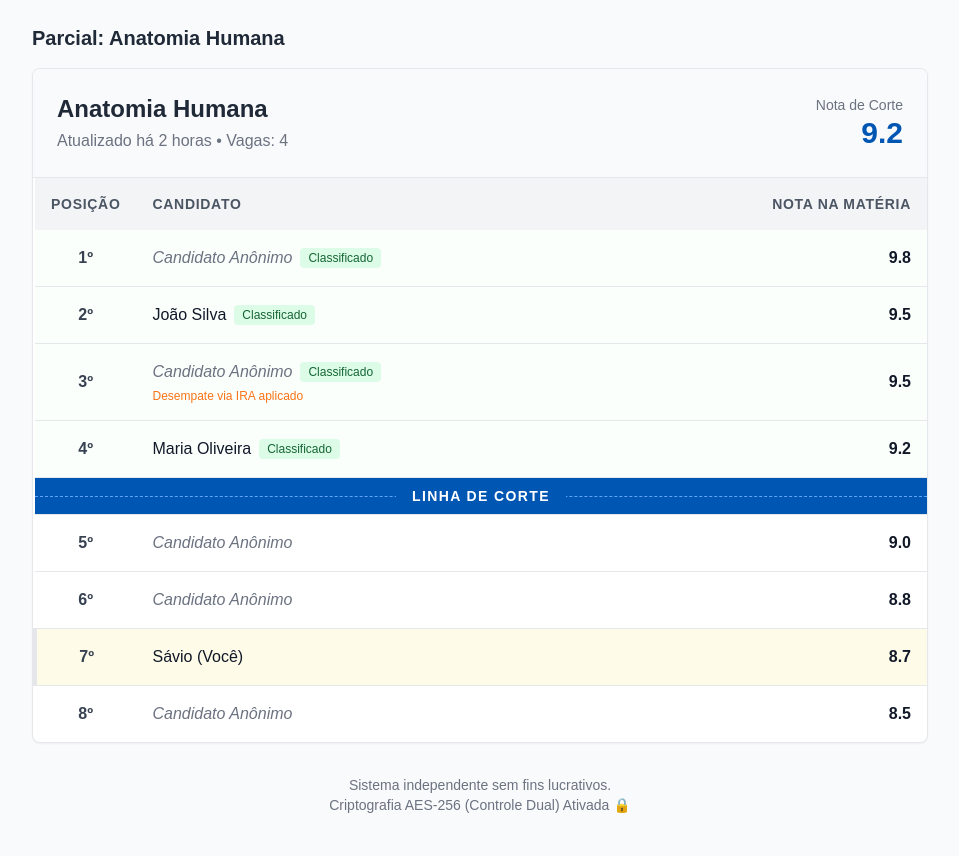
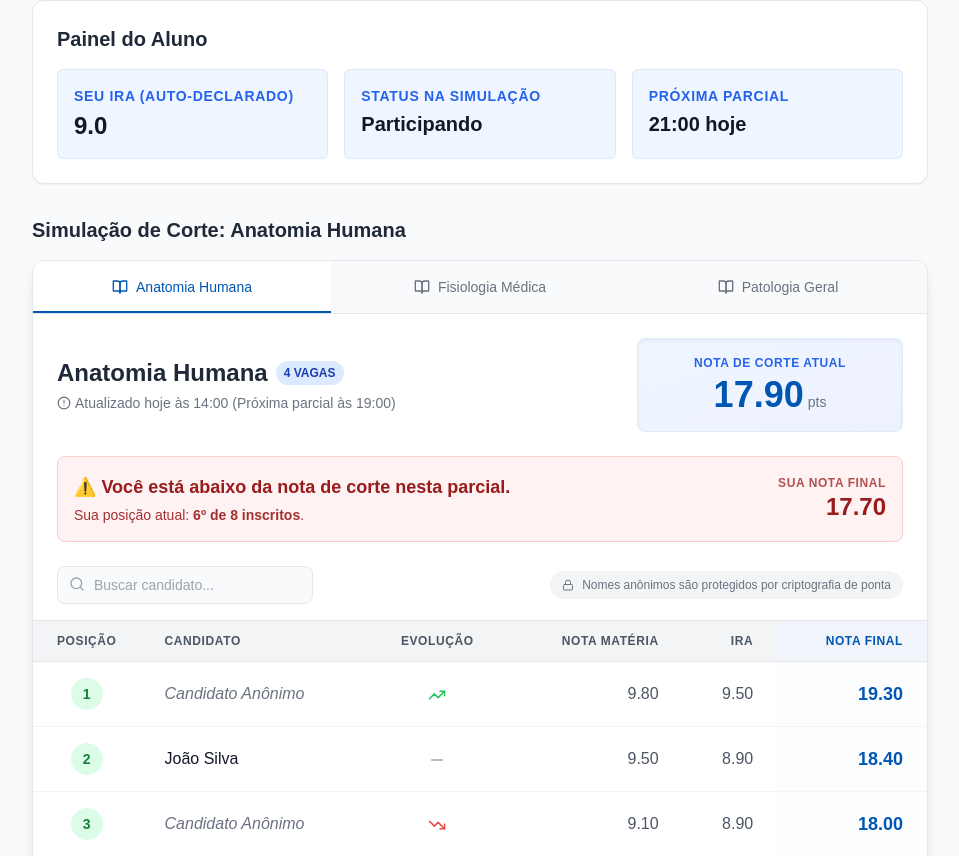
Before and after one commit to savinh0/Minha-Monitoria, a Next.js app: page / in a window 1280 px wide. Shown: the part 284-1140 px from the top of the page, without its empty margins (160-1119 px from the left). Built offline with nearby package versions, Linux system fonts and the light colour scheme.

Commit message:
Add files via upload

```diff
--- a/app/page.tsx
+++ b/app/page.tsx
@@ -1,19 +1,40 @@
 import Ranking from "@/components/Ranking";
+import { AlertTriangle } from 'lucide-react';
 
 export default function Home() {
   return (
     <div className="max-w-4xl mx-auto space-y-8">
 
-      <section className="bg-white p-6 rounded-lg shadow-sm border border-gray-200">
+      {/* AVISO IMPORTANTE SOBRE A NATUREZA DO SISTEMA */}
+      <div className="bg-orange-50 border-l-4 border-orange-500 p-4 rounded-r-lg shadow-sm">
+        <div className="flex items-start">
+          <div className="flex-shrink-0">
+            <AlertTriangle className="h-5 w-5 text-orange-500" />
+          </div>
+          <div className="ml-3">
+            <h3 className="text-sm font-bold text-orange-800">ATENÇÃO: SISTEMA NÃO-OFICIAL</h3>
+            <div className="mt-2 text-sm text-orange-700">
+              <p>
+                Este é um simulador paralelo mantido pelos alunos e <strong>NÃO</strong> tem nenhum vínculo com a reitoria ou com o sistema oficial da universidade.
+                O ranqueamento e a nota de corte exibidos aqui são estimativas probabilísticas (estilo "Olho na Vaga") baseadas APENAS nos candidatos que voluntariamente inseriram suas notas nesta plataforma.
+                <br /><br />
+                <strong>Sua posição real no edital oficial pode ser diferente.</strong>
+              </p>
+            </div>
+          </div>
+        </div>
+      </div>
+
+      <section className="bg-white p-6 rounded-xl shadow-sm border border-gray-200">
         <h2 className="text-xl font-bold text-gray-800 mb-4">Painel do Aluno</h2>
         <div className="grid grid-cols-1 md:grid-cols-3 gap-4">
           <div className="bg-blue-50 p-4 rounded-md border border-blue-100">
-            <p className="text-sm text-blue-600 font-semibold uppercase tracking-wider">Seu IRA</p>
+            <p className="text-sm text-blue-600 font-semibold uppercase tracking-wider">Seu IRA (Auto-declarado)</p>
             <p className="text-2xl font-bold text-gray-900 mt-1">9.0</p>
           </div>
           <div className="bg-blue-50 p-4 rounded-md border border-blue-100">
-            <p className="text-sm text-blue-600 font-semibold uppercase tracking-wider">Status</p>
-            <p className="text-xl font-bold text-gray-900 mt-1">Inscrito</p>
+            <p className="text-sm text-blue-600 font-semibold uppercase tracking-wider">Status na Simulação</p>
+            <p className="text-xl font-bold text-gray-900 mt-1">Participando</p>
           </div>
           <div className="bg-blue-50 p-4 rounded-md border border-blue-100">
             <p className="text-sm text-blue-600 font-semibold uppercase tracking-wider">Próxima Parcial</p>
@@ -24,14 +45,14 @@ export default function Home() {
 
       <section>
         <div className="flex justify-between items-end mb-4">
-          <h2 className="text-xl font-bold text-gray-800">Parcial: Anatomia Humana</h2>
+          <h2 className="text-xl font-bold text-gray-800">Simulação de Corte: Anatomia Humana</h2>
         </div>
         <Ranking />
       </section>
 
       <div className="text-center text-sm text-gray-500 mt-12 pb-8">
-        <p>Sistema independente sem fins lucrativos.</p>
-        <p>Criptografia AES-256 (Controle Dual) Ativada 🔒</p>
+        <p>Desenvolvido de alunos para alunos. Código Aberto.</p>
+        <p>Criptografia AES-256 Ativada 🔒 — Seus dados acadêmicos estão seguros.</p>
       </div>
     </div>
   );
--- a/components/Ranking.tsx
+++ b/components/Ranking.tsx
@@ -1,99 +1,231 @@
 "use client";
 import React, { useState } from 'react';
+import { Search, Info, TrendingUp, TrendingDown, Minus, BookOpen, AlertCircle, Lock } from 'lucide-react';
 
-// Dados Falsos para o MVP
+const COURSES = [
+  { id: "anatomia", name: "Anatomia Humana", vagas: 4 },
+  { id: "fisiologia", name: "Fisiologia Médica", vagas: 3 },
+  { id: "patologia", name: "Patologia Geral", vagas: 2 },
+];
+
 const FAKE_STUDENTS = [
-  { id: 1, name: "Candidato Anônimo", score: 9.8, ira: 9.5 },
-  { id: 2, name: "João Silva", score: 9.5, ira: 8.9 },
-  { id: 3, name: "Candidato Anônimo", score: 9.5, ira: 8.9 },
-  { id: 4, name: "Maria Oliveira", score: 9.2, ira: 9.1 },
-  { id: 5, name: "Candidato Anônimo", score: 9.0, ira: 8.5 },
-  { id: 6, name: "Candidato Anônimo", score: 8.8, ira: 8.2 },
-  { id: 7, name: "Sávio (Você)", score: 8.7, ira: 9.0 },
-  { id: 8, name: "Candidato Anônimo", score: 8.5, ira: 7.9 },
+  { id: 1, name: "Candidato Anônimo", subjectScore: 9.8, ira: 9.5, course: "anatomia", trend: 'up' },
+  { id: 2, name: "João Silva", subjectScore: 9.5, ira: 8.9, course: "anatomia", trend: 'same' },
+  { id: 3, name: "Candidato Anônimo", subjectScore: 9.1, ira: 8.9, course: "anatomia", trend: 'down' },
+  { id: 4, name: "Maria Oliveira", subjectScore: 9.0, ira: 8.9, course: "anatomia", trend: 'up' },
+  { id: 5, name: "Candidato Anônimo", subjectScore: 8.5, ira: 9.3, course: "anatomia", trend: 'same' },
+  { id: 6, name: "Candidato Anônimo", subjectScore: 8.8, ira: 8.2, course: "anatomia", trend: 'down' },
+  { id: 7, name: "Sávio (Você)", subjectScore: 8.7, ira: 9.0, course: "anatomia", trend: 'up' },
+  { id: 8, name: "Candidato Anônimo", subjectScore: 8.5, ira: 7.9, course: "anatomia", trend: 'same' },
+  { id: 9, name: "Candidato Anônimo", subjectScore: 9.9, ira: 9.8, course: "fisiologia", trend: 'same' },
+  { id: 10, name: "Sávio (Você)", subjectScore: 9.5, ira: 9.0, course: "fisiologia", trend: 'up' },
+  { id: 11, name: "Candidato Anônimo", subjectScore: 9.0, ira: 9.0, course: "fisiologia", trend: 'down' },
+  { id: 12, name: "Candidato Anônimo", subjectScore: 8.5, ira: 8.0, course: "fisiologia", trend: 'same' },
 ];
 
 export default function Ranking() {
-  const [course, setCourse] = useState("Anatomia Humana");
-  const VAGAS = 4; // Nota de corte será no 4º lugar
+  const [activeTab, setActiveTab] = useState("anatomia");
+  const [searchTerm, setSearchTerm] = useState("");
 
-  // Ordenar (já estão ordenados no fake data, mas simulando a lógica real)
-  const sorted = [...FAKE_STUDENTS].sort((a, b) => {
-    if (b.score !== a.score) return b.score - a.score;
-    return b.ira - a.ira; // Desempate por IRA
-  });
+  const selectedCourse = COURSES.find(c => c.id === activeTab) || COURSES[0];
+
+  // Regra de Negócio Atualizada: Nota Final = Média na Matéria + IRA
+  const processedStudents = FAKE_STUDENTS
+    .filter(s => s.course === activeTab)
+    .map(s => ({
+      ...s,
+      finalScore: s.subjectScore + s.ira
+    }))
+    .sort((a, b) => {
+      // Ordenação primária: Nota Final
+      if (b.finalScore !== a.finalScore) return b.finalScore - a.finalScore;
+      // Desempate: Maior IRA (Critério de desempate comum, ajustável)
+      return b.ira - a.ira;
+    });
+
+  const cutoffScore = processedStudents[selectedCourse.vagas - 1]?.finalScore || 0;
+
+  // Encontrar posição do usuário atual ("Você")
+  const userRank = processedStudents.findIndex(s => s.name.includes("Você")) + 1;
+  const isUserApproved = userRank > 0 && userRank <= selectedCourse.vagas;
 
   return (
-    <div className="bg-white rounded-lg shadow-sm border border-gray-200 overflow-hidden">
-      <div className="p-6 border-b border-gray-200 bg-gray-50 flex justify-between items-center">
-        <div>
-          <h2 className="text-2xl font-bold text-gray-800">{course}</h2>
-          <p className="text-gray-500 mt-1">Atualizado há 2 horas • Vagas: {VAGAS}</p>
-        </div>
-        <div className="text-right">
-          <p className="text-sm text-gray-500">Nota de Corte</p>
-          <p className="text-3xl font-bold text-sisuBlue">
-            {sorted[VAGAS - 1]?.score.toFixed(1)}
-          </p>
+    <div className="bg-white rounded-xl shadow-lg border border-gray-200 overflow-hidden transition-all">
+      {/* HEADER / TABS */}
+      <div className="bg-gray-50 border-b border-gray-200">
+        <div className="flex overflow-x-auto hide-scrollbar">
+          {COURSES.map(course => (
+            <button
+              key={course.id}
+              onClick={() => setActiveTab(course.id)}
+              className={`flex-1 py-4 px-6 font-medium text-sm transition-colors relative whitespace-nowrap flex items-center justify-center gap-2
+                ${activeTab === course.id ? 'text-sisuBlue bg-white' : 'text-gray-500 hover:text-gray-700 hover:bg-gray-100'}
+              `}
+            >
+              <BookOpen size={16} />
+              {course.name}
+              {activeTab === course.id && (
+                <div className="absolute bottom-0 left-0 right-0 h-0.5 bg-sisuBlue"></div>
+              )}
+            </button>
+          ))}
         </div>
       </div>
 
-      <div className="p-0">
+      {/* PAINEL DE INFORMAÇÕES DA DISCIPLINA */}
+      <div className="p-6 grid grid-cols-1 md:grid-cols-3 gap-6 bg-white">
+        <div className="col-span-2 flex flex-col justify-center">
+          <div className="flex items-center gap-2 mb-1">
+            <h2 className="text-2xl font-bold text-gray-800">{selectedCourse.name}</h2>
+            <span className="bg-blue-100 text-blue-800 text-xs px-2 py-1 rounded-full font-bold">
+              {selectedCourse.vagas} VAGAS
+            </span>
+          </div>
+          <p className="text-sm text-gray-500 flex items-center gap-1">
+            <AlertCircle size={14} /> Atualizado hoje às 14:00 (Próxima parcial às 19:00)
+          </p>
+        </div>
+
+        <div className="bg-gradient-to-br from-blue-50 to-indigo-50 border border-blue-100 rounded-lg p-4 flex flex-col items-center justify-center shadow-inner">
+          <p className="text-xs text-blue-600 font-bold uppercase tracking-wider mb-1">Nota de Corte Atual</p>
+          <div className="flex items-baseline gap-1">
+            <p className="text-4xl font-extrabold text-sisuBlue">{cutoffScore.toFixed(2)}</p>
+            <span className="text-sm text-gray-500 font-medium">pts</span>
+          </div>
+        </div>
+      </div>
+
+      {/* FEEDBACK DO USUÁRIO */}
+      {userRank > 0 && (
+        <div className={`mx-6 mb-6 p-4 rounded-lg flex items-center justify-between border ${
+          isUserApproved ? 'bg-green-50 border-green-200 text-green-800' : 'bg-red-50 border-red-200 text-red-800'
+        }`}>
+          <div>
+            <p className="font-bold text-lg">
+              {isUserApproved ? '🎉 Você está temporariamente classificado!' : '⚠️ Você está abaixo da nota de corte nesta parcial.'}
+            </p>
+            <p className="text-sm opacity-90 mt-1">
+              Sua posição atual: <strong>{userRank}º de {processedStudents.length} inscritos</strong>.
+            </p>
+          </div>
+          <div className="text-right">
+            <p className="text-xs font-bold uppercase tracking-wider opacity-75">Sua Nota Final</p>
+            <p className="text-2xl font-bold">{processedStudents[userRank - 1].finalScore.toFixed(2)}</p>
+          </div>
+        </div>
+      )}
+
+      {/* FERRAMENTAS (BUSCA) */}
+      <div className="px-6 pb-4 flex justify-between items-center">
+        <div className="relative w-64">
+          <input
+            type="text"
+            placeholder="Buscar candidato..."
+            value={searchTerm}
+            onChange={(e) => setSearchTerm(e.target.value)}
+            className="w-full pl-9 pr-4 py-2 bg-gray-50 border border-gray-200 rounded-lg text-sm focus:outline-none focus:ring-2 focus:ring-sisuBlue/50"
+          />
+          <Search size={16} className="absolute left-3 top-2.5 text-gray-400" />
+        </div>
+        <div className="flex items-center gap-2 text-xs text-gray-500 bg-gray-100 px-3 py-1.5 rounded-full">
+          <Lock size={12} /> Nomes anônimos são protegidos por criptografia de ponta
+        </div>
+      </div>
+
+      {/* TABELA DE CLASSIFICAÇÃO */}
+      <div className="overflow-x-auto">
         <table className="w-full text-left border-collapse">
           <thead>
-            <tr className="bg-gray-100 text-gray-600 text-sm uppercase tracking-wider">
-              <th className="p-4 font-semibold w-24 text-center">Posição</th>
-              <th className="p-4 font-semibold">Candidato</th>
-              <th className="p-4 font-semibold text-right">Nota na Matéria</th>
+            <tr className="bg-gray-100 text-gray-600 text-xs uppercase tracking-wider border-y border-gray-200">
+              <th className="py-3 px-6 font-semibold w-24 text-center">Posição</th>
+              <th className="py-3 px-6 font-semibold">Candidato</th>
+              <th className="py-3 px-6 font-semibold text-center">Evolução</th>
+              <th className="py-3 px-6 font-semibold text-right">Nota Matéria</th>
+              <th className="py-3 px-6 font-semibold text-right">IRA</th>
+              <th className="py-3 px-6 font-semibold text-right text-sisuBlue bg-blue-50/50">Nota Final</th>
             </tr>
           </thead>
-          <tbody className="divide-y divide-gray-200">
-            {sorted.map((student, index) => {
-              const position = index + 1;
-              const isCutoff = position === VAGAS;
-              const isApproved = position <= VAGAS;
+          <tbody className="divide-y divide-gray-100">
+            {processedStudents
+              .filter(s => s.name.toLowerCase().includes(searchTerm.toLowerCase()))
+              .map((student, index) => {
+              const position = processedStudents.findIndex(ps => ps.id === student.id) + 1;
+              const isCutoff = position === selectedCourse.vagas;
+              const isApproved = position <= selectedCourse.vagas;
+              const isUser = student.name.includes("Você");
 
               return (
                 <React.Fragment key={student.id}>
-                  <tr className={`hover:bg-blue-50 transition-colors ${
-                    isApproved ? 'bg-green-50/30' : ''
-                  } ${student.name.includes("Você") ? 'bg-yellow-50 border-l-4 border-yellow-400' : ''}`}>
-                    <td className="p-4 text-center font-bold text-gray-700">
-                      {position}º
+                  <tr className={`hover:bg-gray-50 transition-colors group ${
+                    isUser ? 'bg-yellow-50/50 hover:bg-yellow-100/50' : ''
+                  }`}>
+                    {/* POSIÇÃO */}
+                    <td className="py-4 px-6 text-center">
+                      <span className={`inline-flex items-center justify-center w-8 h-8 rounded-full font-bold text-sm ${
+                        isApproved ? 'bg-green-100 text-green-700' : 'bg-gray-100 text-gray-500'
+                      }`}>
+                        {position}
+                      </span>
                     </td>
-                    <td className="p-4">
-                      <div className="flex items-center gap-2">
-                        <span className={`font-medium ${student.name === 'Candidato Anônimo' ? 'text-gray-500 italic' : 'text-gray-900'}`}>
+
+                    {/* CANDIDATO */}
+                    <td className="py-4 px-6">
+                      <div className="flex flex-col">
+                        <span className={`font-medium flex items-center gap-2 ${
+                          student.name === 'Candidato Anônimo' ? 'text-gray-500 italic' : 'text-gray-900'
+                        } ${isUser ? 'text-yellow-700 font-bold' : ''}`}>
                           {student.name}
+                          {isUser && <span className="bg-yellow-400 text-yellow-900 text-[10px] px-1.5 py-0.5 rounded font-bold">VOCÊ</span>}
                         </span>
-                        {isApproved && (
-                          <span className="inline-flex items-center px-2 py-0.5 rounded text-xs font-medium bg-green-100 text-green-800">
-                            Classificado
-                          </span>
-                        )}
                       </div>
-                      {index > 0 && student.score === sorted[index - 1].score && (
-                        <p className="text-xs text-orange-500 mt-1">Desempate via IRA aplicado</p>
-                      )}
                     </td>
-                    <td className="p-4 text-right font-bold text-gray-900">
-                      {student.score.toFixed(1)}
+
+                    {/* EVOLUÇÃO */}
+                    <td className="py-4 px-6 text-center">
+                      {student.trend === 'up' && <TrendingUp size={18} className="inline text-green-500" title="Subiu na classificação" />}
+                      {student.trend === 'down' && <TrendingDown size={18} className="inline text-red-500" title="Caiu na classificação" />}
+                      {student.trend === 'same' && <Minus size={18} className="inline text-gray-400" title="Manteve posição" />}
+                    </td>
+
+                    {/* NOTA MATÉRIA */}
+                    <td className="py-4 px-6 text-right font-medium text-gray-600">
+                      {student.subjectScore.toFixed(2)}
+                    </td>
+
+                    {/* IRA */}
+                    <td className="py-4 px-6 text-right font-medium text-gray-600">
+                      {student.ira.toFixed(2)}
+                    </td>
+
+                    {/* NOTA FINAL */}
+                    <td className="py-4 px-6 text-right text-lg font-bold text-sisuBlue bg-blue-50/20 group-hover:bg-blue-50/50">
+                      {student.finalScore.toFixed(2)}
                     </td>
                   </tr>
 
+                  {/* LINHA DE CORTE */}
                   {isCutoff && (
-                    <tr className="bg-sisuBlue">
-                      <td colSpan={3} className="py-2 px-4 text-center text-white text-sm font-bold tracking-widest relative">
-                        <div className="absolute inset-0 flex items-center">
-                          <div className="w-full border-t border-blue-400 border-dashed"></div>
-                        </div>
-                        <span className="relative bg-sisuBlue px-4">LINHA DE CORTE</span>
+                    <tr className="bg-gradient-to-r from-blue-50 via-blue-100 to-blue-50 border-y-2 border-sisuBlue">
+                      <td colSpan={6} className="py-2 px-6 text-center">
+                        <span className="text-sisuBlue font-black text-sm tracking-[0.2em] flex items-center justify-center gap-4">
+                          <span className="h-px bg-sisuBlue flex-1"></span>
+                          <Info size={16} /> FIM DA LINHA DE CORTE ({selectedCourse.vagas} VAGAS)
+                          <span className="h-px bg-sisuBlue flex-1"></span>
+                        </span>
                       </td>
                     </tr>
                   )}
                 </React.Fragment>
               );
             })}
+
+            {processedStudents.length === 0 && (
+              <tr>
+                <td colSpan={6} className="py-12 text-center text-gray-500">
+                  Nenhum candidato encontrado.
+                </td>
+              </tr>
+            )}
           </tbody>
         </table>
       </div>
```
